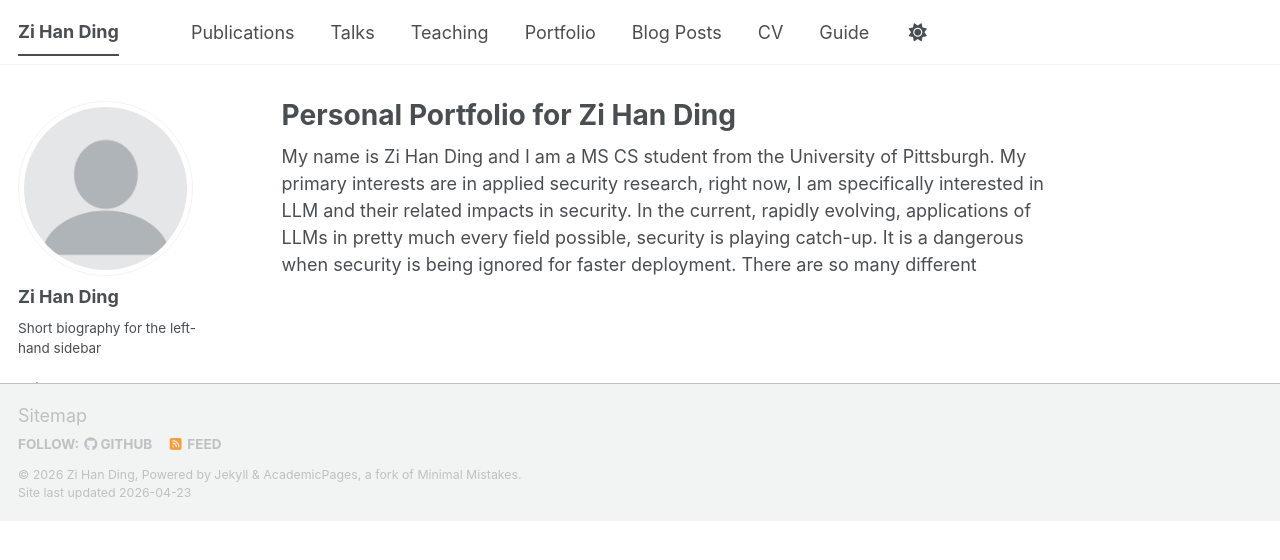
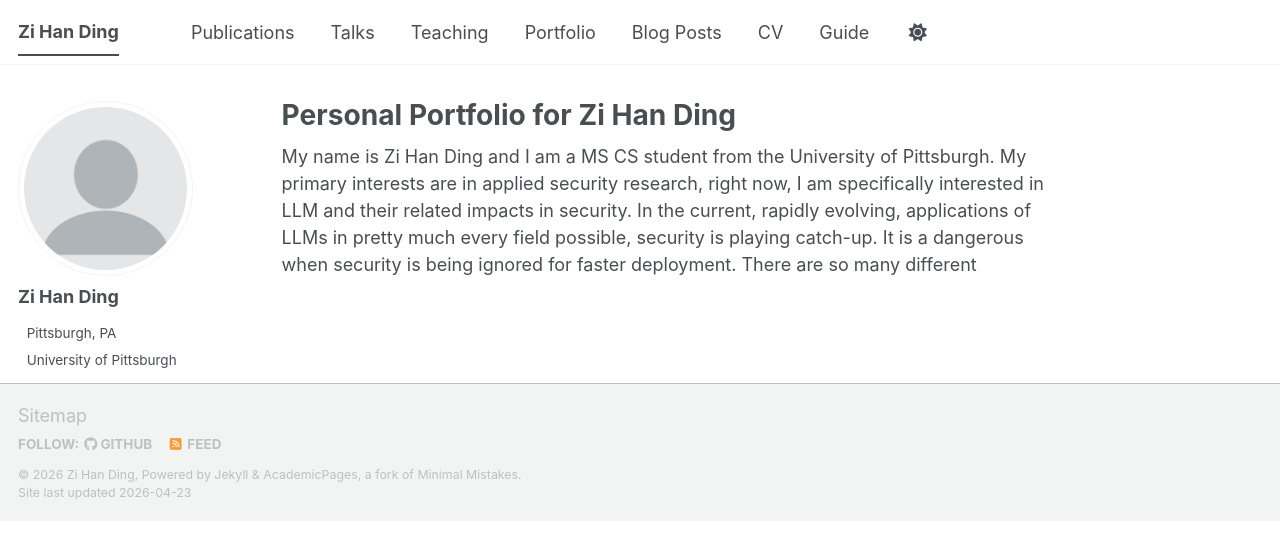
Before and after one commit to ziHanDing579/ziHanDing579.github.io, a Jekyll site: the page built from _pages/about.md, in a window 1280 px wide. Shown: the top 560 px of the page. Built offline with Jekyll 4.4.1, drawn with Linux system fonts in a browser that asks for light colours; some web fonts are replaced; a script bundle is joined from its source files by our own code; library files that are not in the unit come from our copies.

Commit message:
got rid of the short biblio

```diff
--- a/_config.yml
+++ b/_config.yml
@@ -26,7 +26,7 @@ author:
   avatar           : "profile.png"
   name             : "Zi Han Ding"
   pronouns         : # example: "she/her"
-  bio              : "Short biography for the left-hand sidebar"
+  bio              : # example
   location         : "Pittsburgh, PA"
   employer         : "University of Pittsburgh"
   uri              : # URL
```
